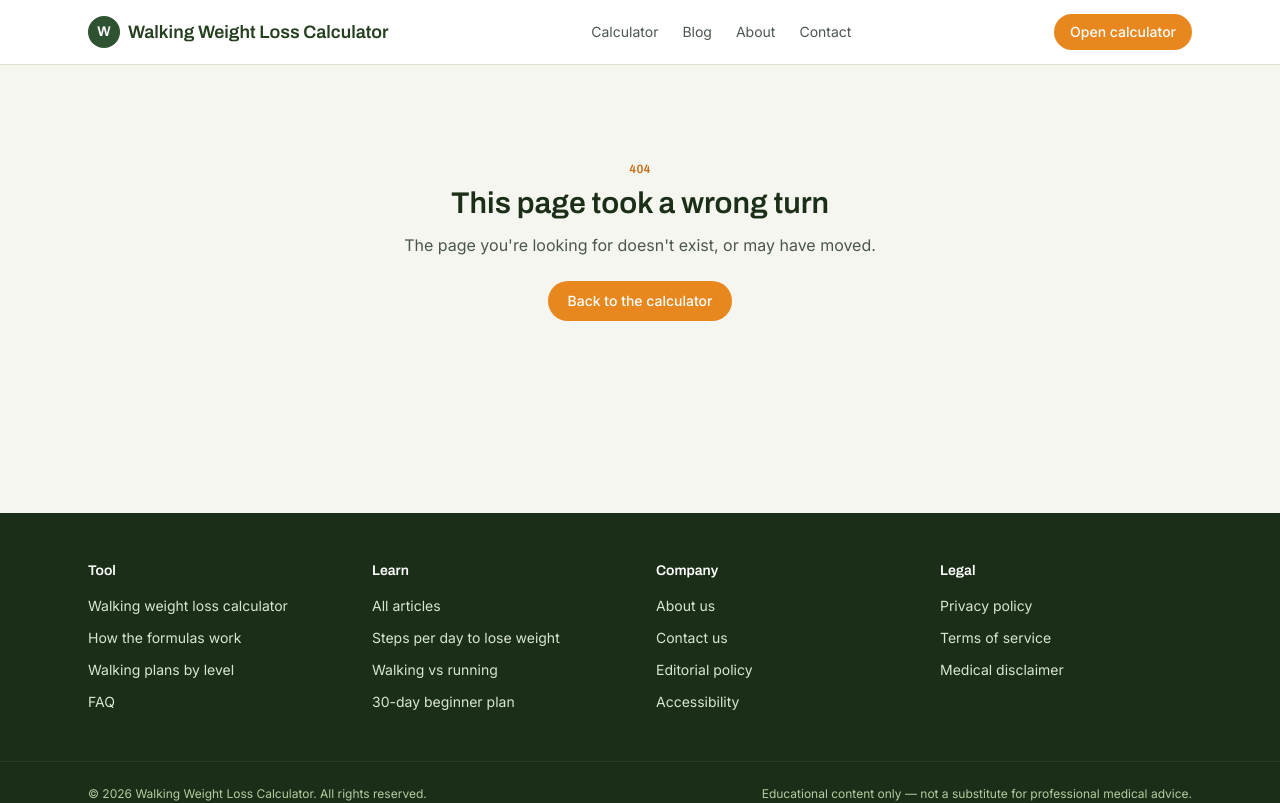
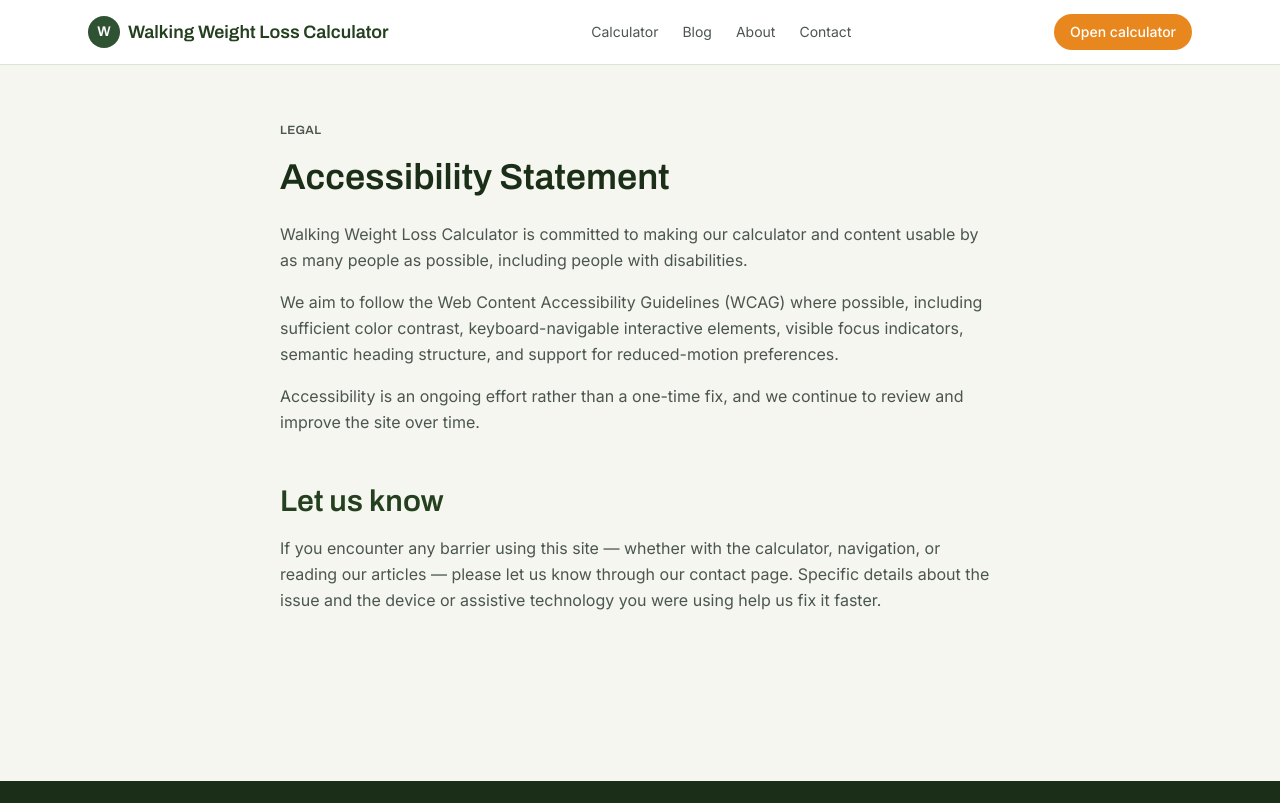
Before and after one commit to ahsan-ai-56/walking-weight, a Next.js app: page / in a window 1280 px wide. Before the commit this address had no page. Shown: the top 803 px of the page. Built offline with nearby package versions, Linux system fonts and the light colour scheme.

Commit message:
Add files via upload

```diff
--- /dev/null
+++ b/app/page.tsx
@@ -0,0 +1,40 @@
+import type { Metadata } from "next";
+
+export const metadata: Metadata = {
+  title: "Accessibility Statement",
+  description: "Our commitment to making Walking Weight Loss Calculator usable for everyone.",
+  alternates: { canonical: "/accessibility" },
+};
+
+export default function AccessibilityPage() {
+  return (
+    <div className="max-w-3xl mx-auto px-4 sm:px-6 py-14 prose-article">
+      <p className="font-display text-xs uppercase tracking-wide text-sunrise-600">Legal</p>
+      <h1 className="font-display text-4xl text-trail-800 mt-2 mb-6">Accessibility Statement</h1>
+
+      <p>
+        Walking Weight Loss Calculator is committed to making our calculator and content usable
+        by as many people as possible, including people with disabilities.
+      </p>
+
+      <p>
+        We aim to follow the Web Content Accessibility Guidelines (WCAG) where possible,
+        including sufficient color contrast, keyboard-navigable interactive elements, visible
+        focus indicators, semantic heading structure, and support for reduced-motion preferences.
+      </p>
+
+      <p>
+        Accessibility is an ongoing effort rather than a one-time fix, and we continue to review
+        and improve the site over time.
+      </p>
+
+      <h2>Let us know</h2>
+      <p>
+        If you encounter any barrier using this site — whether with the calculator, navigation,
+        or reading our articles — please let us know through our contact page. Specific details
+        about the issue and the device or assistive technology you were using help us fix it
+        faster.
+      </p>
+    </div>
+  );
+}
```
